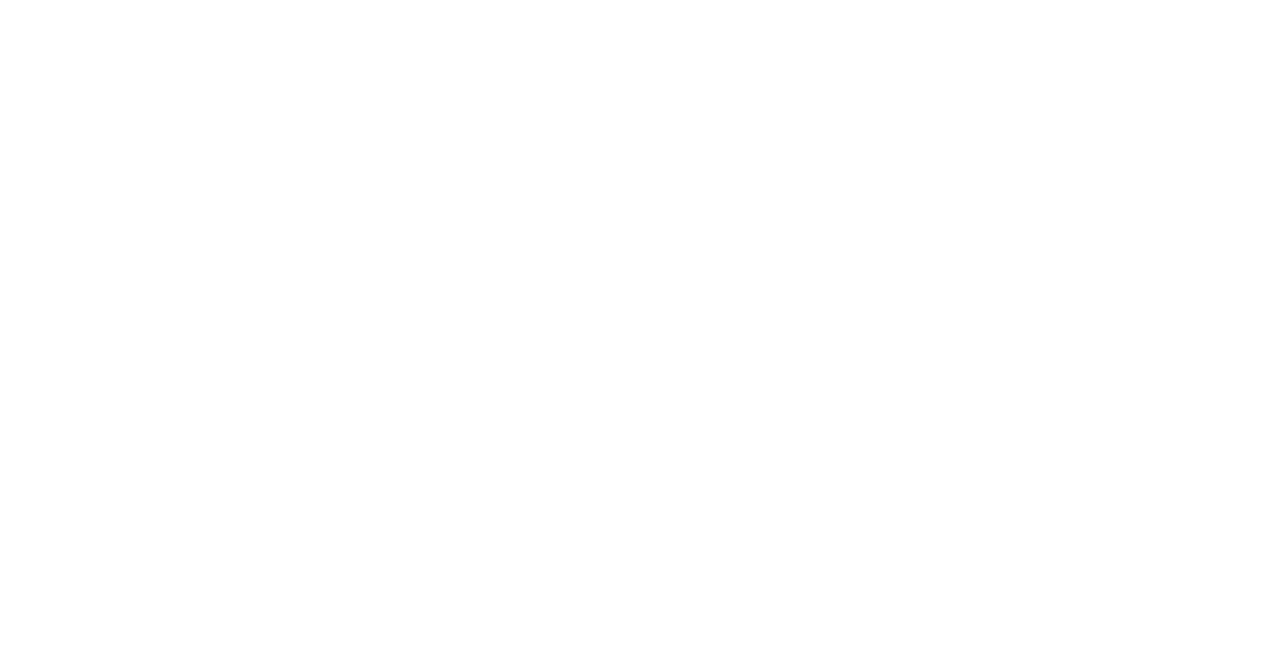
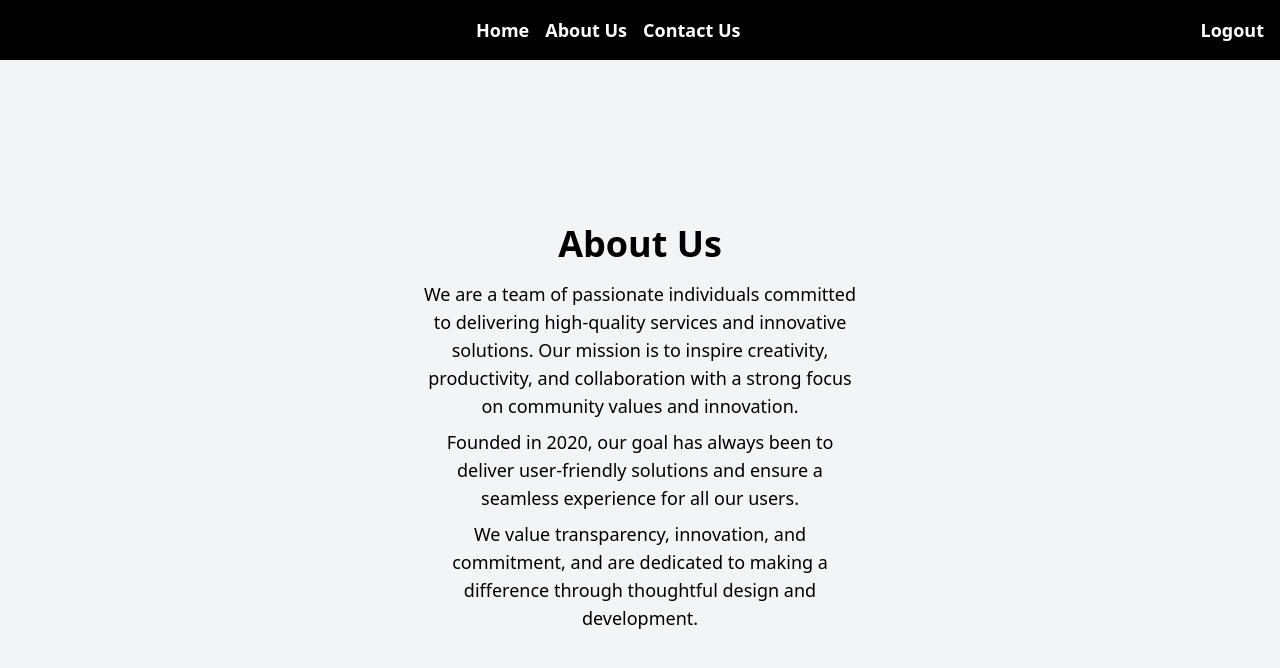
Before and after one commit to kolarvasek/stravnicek, a React (Vite) app: page /aboutus in a window 1280 px wide. Before the commit this address had no page. Shown: the top 668 px of the page. Built offline with nearby package versions, Linux system fonts and the light colour scheme.

Commit message:
Fixed page height added Contact us and About us pages

```diff
--- a/src/App.jsx
+++ b/src/App.jsx
@@ -5,12 +5,16 @@
 import './index.css'
 import Login from './pages/Login'
 import Register from './pages/Register'
+import Aboutus from './pages/Aboutus'
+import Contactus from './pages/Contactus'
 
 const App = () => {
   return (
     <>
       <Routes>
         <Route path="/" element={<HomePage />} />
+        <Route path="/aboutus" element={<Aboutus />} />
+        <Route path="/contactus" element={<Contactus />} />
         <Route path="/login" element={<Login />} />
         <Route path="/register" element={<Register />} />
       </Routes>
--- a/src/components/Calories.jsx
+++ b/src/components/Calories.jsx
@@ -1,7 +1,7 @@
 import React, { useEffect, useState } from "react";
 import { LineChart } from "@mui/x-charts/LineChart";
 import Modal from "@mui/material/Modal";
-
+import Navbar from "../components/Navbar"; // Import Navbar
 
 const Calories = () => {
   const [kalorie, setKalorie] = useState(0);
@@ -27,41 +27,40 @@
       fats: parseFloat(fats) || 0,
       sugar: parseFloat(sugar) || 0,
     };
-    }
+  };
 
   return (
     <div className="bg-gray-100 h-screen">
-      <div className="grid grid-cols-2 grid-rows-1 gap-4 p-5">
-        <div className="container shadow-xl hover:shadow-2xl transition-all duration-300 ease-in-out p-5 rounded-lg bg-slate-200 max-h-96">
-          <h3 className="text-center">Recent meals</h3>
+      <Navbar /> {/* Make sure Navbar is included */}
+      <div className="pt-24">
+        {" "}
+        {/* Add padding top to prevent overlap with Navbar */}
+        <div className="grid grid-cols-1 lg:grid-cols-2 gap-4 p-5">
+          <div className="container shadow-xl hover:shadow-2xl transition-all duration-300 ease-in-out p-6 rounded-lg bg-slate-200 max-h-96">
+            <h3 className="text-center text-2xl font-semibold text-gray-800 mb-4">
+              Recent Meals
+            </h3>
             <div className="scrollBox overflow-x-hidden overflow-y-auto max-h-72">
-            <p>Meals from database</p>
+              <p className="text-center text-gray-600">Meals from database</p>
             </div>
           </div>
-        <div className="container shadow-xl hover:shadow-2xl transition-all duration-300 ease-in-out p-5 rounded-lg bg-slate-200 max-h-96">
+          <div className="container shadow-xl hover:shadow-2xl transition-all duration-300 ease-in-out p-6 rounded-lg bg-slate-200 max-h-96">
             <LineChart
-            xAxis={[
-              {
-                data: [
-                  1, 2, 3, 4, 5, 6, 7, 8, 9, 10, 11, 12, 13, 14, 15, 16, 17, 18,
-                  19, 20,
-                ],
-              },
-            ]}
-            series={[
-              {
-                data: chartKalorie,
-              },
-            ]}
+              xAxis={[{ data: Array.from({ length: 20 }, (_, i) => i + 1) }]}
+              series={[{ data: chartKalorie }]}
               width={500}
               height={300}
             />
           </div>
-        <div className="bttn flex justify-end translate-x-16 mt-20">
+        </div>
+        <div className="bttn flex justify-center mt-8">
           <button
             onClick={handleOpen}
-            className="rounded-xl bg-blue-500 p-4 text-xl text-center">Add Meal
+            className="rounded-xl bg-blue-500 p-4 text-xl text-white hover:bg-blue-600 transition duration-300"
+          >
+            Add Meal
           </button>
+        </div>
         <Modal
           open={open}
           onClose={handleClose}
@@ -73,7 +72,6 @@
               <h2 className="text-xl font-semibold mb-4 text-center">
                 Add a Meal
               </h2>
-
               <input
                 type="text"
                 name="mealName"
@@ -82,7 +80,6 @@
                 value={inputSearch}
                 onChange={(e) => setInputSearch(e.target.value)}
               />
-
               <input
                 type="number"
                 name="calories"
@@ -91,7 +88,6 @@
                 value={calories}
                 onChange={(e) => setCalories(e.target.value)}
               />
-
               <input
                 type="number"
                 name="protein"
@@ -100,7 +96,6 @@
                 value={protein}
                 onChange={(e) => setProtein(e.target.value)}
               />
-
               <input
                 type="number"
                 name="fats"
@@ -109,7 +104,6 @@
                 value={fats}
                 onChange={(e) => setFats(e.target.value)}
               />
-
               <input
                 type="number"
                 name="sugar"
@@ -118,13 +112,12 @@
                 value={sugar}
                 onChange={(e) => setSugar(e.target.value)}
               />
-
               <button
                 onClick={() => {
                   handleAddMeal();
                   handleClose();
                 }}
-                  className="bg-green-500 hover:bg-green-600 text-white px-4 py-2 rounded-lg w-full transition"
+                className="bg-green-500 hover:bg-green-600 text-white px-4 py-2 rounded-lg w-full transition duration-300"
               >
                 Submit
               </button>
@@ -133,7 +126,6 @@
         </Modal>
       </div>
     </div>
-    </div>
   );
 };
 
--- a/src/components/Navbar.jsx
+++ b/src/components/Navbar.jsx
@@ -4,15 +4,26 @@
 const Navbar = () => {
   const navigate = useNavigate();
   return (
-    <div className="flex justify-between items-center p-4 bg-black text-white">
-      <button onClick={() => navigate("/")} className="text-lg font-semibold">
+    <div className="fixed top-0 left-0 right-0 p-4 bg-black text-white z-10">
+      <div className="flex justify-between items-center">
+        <div className="flex-1 flex justify-center space-x-4">
+          <button
+            onClick={() => navigate("/")}
+            className="text-lg font-semibold"
+          >
             Home
           </button>
-      <div className="flex-1 flex justify-center space-x-4">
           <button
-          onClick={() => navigate("/food")}
-          className="text-lg font-semibold">
-          Food
+            onClick={() => navigate("/aboutus")}
+            className="text-lg font-semibold"
+          >
+            About Us
+          </button>
+          <button
+            onClick={() => navigate("/contactus")}
+            className="text-lg font-semibold"
+          >
+            Contact Us
           </button>
         </div>
         <button
@@ -22,6 +33,7 @@
           Logout
         </button>
       </div>
+    </div>
   );
 };
 
--- /dev/null
+++ b/src/pages/Aboutus.jsx
@@ -0,0 +1,30 @@
+import React from "react";
+import Navbar from "../components/Navbar";
+
+const Aboutus = () => {
+  return (
+    <>
+    <Navbar />
+      <div className="flex flex-col items-center justify-center h-screen bg-gray-100 text-black pt-16">
+        {/* Add padding-top to prevent overlap with navbar */}
+        <h1 className="text-4xl font-bold mb-4">About Us</h1>
+        <p className="text-lg mb-2 text-center max-w-md">
+          We are a team of passionate individuals committed to delivering
+          high-quality services and innovative solutions. Our mission is to
+          inspire creativity, productivity, and collaboration with a strong focus
+          on community values and innovation.
+        </p>
+        <p className="text-lg mb-2 text-center max-w-md">
+          Founded in 2020, our goal has always been to deliver user-friendly
+          solutions and ensure a seamless experience for all our users.
+        </p>
+        <p className="text-lg mb-2 text-center max-w-md">
+          We value transparency, innovation, and commitment, and are dedicated to
+          making a difference through thoughtful design and development.
+        </p>
+      </div>
+    </>
+  );
+};
+
+export default Aboutus;
--- /dev/null
+++ b/src/pages/Contactus.jsx
@@ -0,0 +1,18 @@
+import React from 'react'
+import Navbar from '../components/Navbar'
+
+const Contactus = () => {
+  return (
+    <div>
+    <Navbar />
+      <div className="flex flex-col items-center justify-center h-screen bg-gray-100 text-black">
+        <h1 className="text-4xl font-bold mb-4">Contact Information</h1>
+        <p className="text-lg mb-2">Email: contact@example.com</p>
+        <p className="text-lg mb-2">Phone: +1 (555) 123-4567</p>
+        <p className="text-lg mb-2">Address: 123 Main Street, City, Country</p>
+      </div>
+    </div>
+  );
+}
+
+export default Contactus
```
Also changed, not shown: package.json (+6 -2 lines), 1 other file (tests, documents, lock files or other folders). Lines whose indentation alone changed are shown as unchanged.
